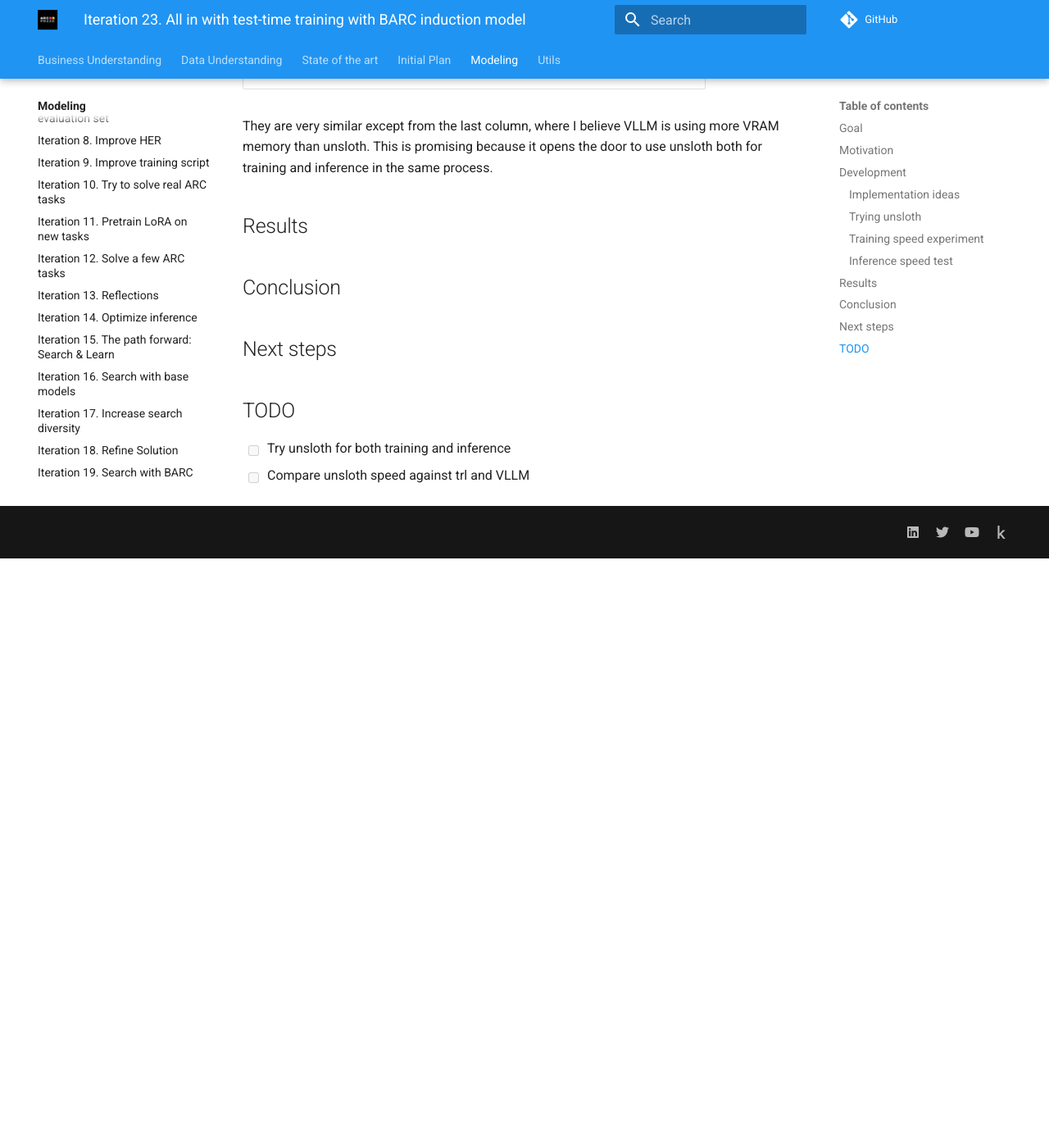
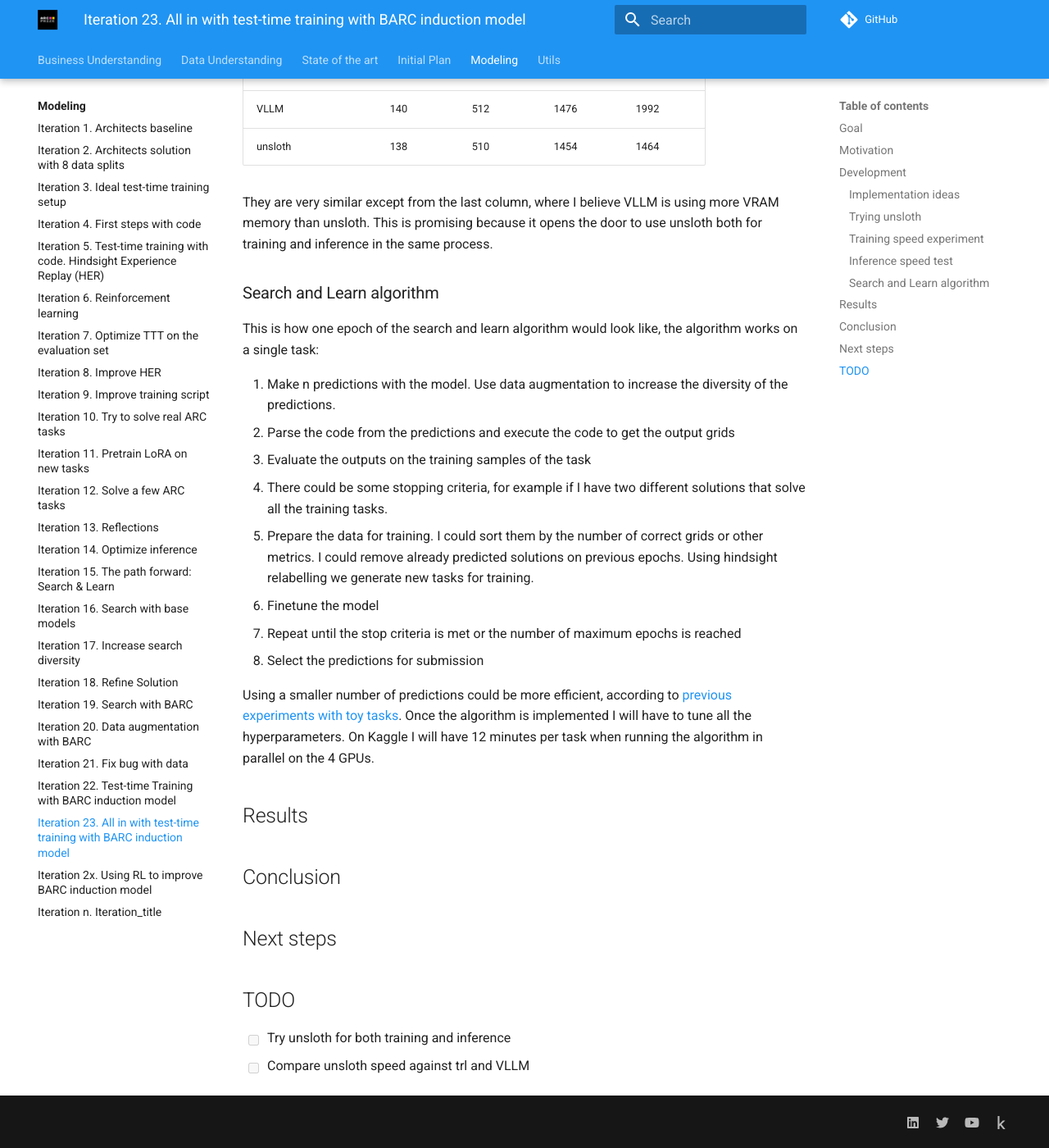
Before and after one commit to ironbar/arc25, an MkDocs documentation site: the page built from docs/modeling/Iteration_23_ttt_BARC_v2.md, in a window 1280 px wide and 1400 px high, scrolled down 2833 px. Shown: the whole window at 82% size. Built offline with MkDocs 1.6.1 and Material for MkDocs 9.7.7, drawn with Linux system fonts in a browser that asks for light colours; comment, search, counter and statistics services are not loaded; before the commit the page ends 3514 px from its top, so only the background shows below that; some of the changed text lies outside the part shown.

Commit message:
working on search and learn implementation

```diff
--- a/docs/modeling/Iteration_23_ttt_BARC_v2.md
+++ b/docs/modeling/Iteration_23_ttt_BARC_v2.md
@@ -45,6 +45,10 @@ of my solution for the 2025 challenge.
 ### Trying unsloth
 
 [Documentation](https://docs.unsloth.ai/) is awesome.
+
+I have verified that I can do fast inference and fast training in the same process with unsloth. Thus
+I'm going to implement the algorithm with unsloth and unless I see performance problems I will stick
+with it until the end of the challenge.
 
 ### Training speed experiment
 
@@ -127,6 +131,25 @@ They are very similar except from the last column, where I believe VLLM is using
 unsloth. This is promising because it opens the door to use unsloth both for training and inference
 in the same process.
 
+### Search and Learn algorithm
+
+This is how one epoch of the search and learn algorithm would look like, the algorithm works on a single task:
+
+1. Make n predictions with the model. Use data augmentation to increase the diversity of the predictions.
+2. Parse the code from the predictions and execute the code to get the output grids
+3. Evaluate the outputs on the training samples of the task
+4. There could be some stopping criteria, for example if I have two different solutions that solve
+   all the training tasks.
+5. Prepare the data for training. I could sort them by the number of correct grids or other metrics.
+   I could remove already predicted solutions on previous epochs. Using hindsight relabelling we
+   generate new tasks for training.
+6. Finetune the model
+7. Repeat until the stop criteria is met or the number of maximum epochs is reached
+8. Select the predictions for submission
+
+Using a smaller number of predictions could be more efficient, according to [previous experiments with toy tasks](./Iteration_08_improve_HER.md#number-of-generations). Once the algorithm is implemented I will have
+to tune all the hyperparameters. On Kaggle I will have 12 minutes per task when running the algorithm in parallel on the 4 GPUs.
+
 ## Results
 
 ## Conclusion
```
Also changed, not shown: 1 other file.
